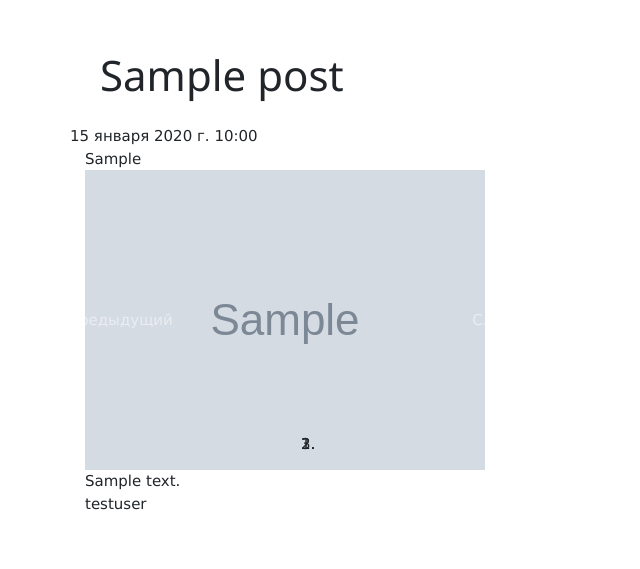
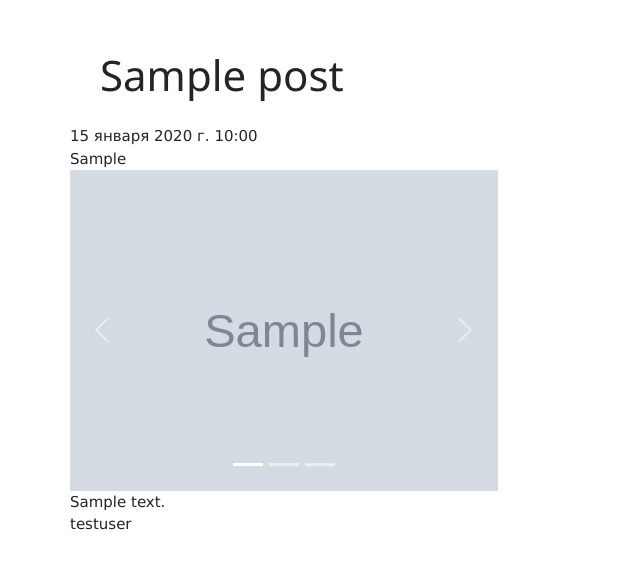
Before and after one commit to Zamarin-Alexey/Gardening3, a Django app: page /post/1 in a window 1280 px wide. Shown: the part 61-630 px from the top of the page, without its empty margins (0-640 px from the left). Run offline with Django 4.2, Linux system fonts and the light colour scheme; data comes from the database, SQL or seed files in the repository; tables that the repository leaves empty hold one stand-in row (values such as "Sample post"); grey boxes marked "Sample" are stand-in pictures; parts of the project's set-up code (start-up, migrations or seed data) failed here and were passed over; some libraries are stand-ins or nearby versions.

Commit message:
Карусель доделана

```diff
--- a/blog/templates/blog/post.html
+++ b/blog/templates/blog/post.html
@@ -2,35 +2,37 @@
 {% load static %}
 
 {% block content %}
-    <div class="w-100 m-auto">
+    <div class="w-75">
         <h1>{{ post.title }}</h1>
         <div>{{ post.publish_date }}</div>
-        <div class="post-container">
         <div>{{ post.tags }}</div>
         {% if images %}
-                <div id="carousel" class="carousel slide" data-ride="carousel">
-                    <!-- Индикаторы -->
-                    <ol class="carousel-indicators">
-                        <li data-target="#carousel" data-slide-to="0" class="active"></li>
-                        <li data-target="#carousel" data-slide-to="1"></li>
-                        <li data-target="#carousel" data-slide-to="2"></li>
-                    </ol>
+            <div id="carouselExampleIndicators" class="carousel slide image_carousel w-50" data-bs-ride="carousel">
+                <div class="carousel-indicators">
+                    <button type="button" data-bs-target="#carouselExampleIndicators" data-bs-slide-to="0"
+                            class="active" aria-current="true" aria-label="Slide 1"></button>
+                    <button type="button" data-bs-target="#carouselExampleIndicators" data-bs-slide-to="1"
+                            aria-label="Slide 2"></button>
+                    <button type="button" data-bs-target="#carouselExampleIndicators" data-bs-slide-to="2"
+                            aria-label="Slide 3"></button>
+                </div>
                 <div class="carousel-inner">
                     {% for image in images %}
                         <div class="carousel-item active">
-                            <img class="img-fluid" src="{{ image.image.url }}" alt="">
+                            <img src="{{ image.image.url }}" class="d-block w-100" style="width: 100% !important;" alt="...">
                         </div>
                     {% endfor %}
                 </div>
-                    <!-- Элементы управления -->
-                    <a class="carousel-control-prev" href="#carousel" role="button" data-slide="prev">
+                <button class="carousel-control-prev" type="button" data-bs-target="#carouselExampleIndicators"
+                        data-bs-slide="prev">
                     <span class="carousel-control-prev-icon" aria-hidden="true"></span>
-                        <span class="sr-only">Предыдущий</span>
-                    </a>
-                    <a class="carousel-control-next" href="#carousel" role="button" data-slide="next">
+                    <span class="visually-hidden">Предыдущий</span>
+                </button>
+                <button class="carousel-control-next" type="button" data-bs-target="#carouselExampleIndicators"
+                        data-bs-slide="next">
                     <span class="carousel-control-next-icon" aria-hidden="true"></span>
-                        <span class="sr-only">Следующий</span>
-                    </a>
+                    <span class="visually-hidden">Следующий</span>
+                </button>
             </div>
 
         {% endif %}
@@ -38,7 +40,6 @@
             {{ post.body }}
         </div>
         <div>{{ post.user_id }}</div>
-        </div>
 
     </div>
 {% endblock %}
--- a/static/global/css/styles4.css
+++ b/static/global/css/styles3.css
@@ -223,3 +223,7 @@ a {
 a:hover {
     color: #1ac06f;
 }
+
+.image_carousel {
+
+}
--- a/templates/base.html
+++ b/templates/base.html
@@ -19,7 +19,7 @@
     <meta name="description" content="{{ description }}">
     <title>{{ title }}</title>
     <meta name="theme-color" content="#7952b3">
-    <link rel="stylesheet" type="text/css" href="{% static 'global/css/styles4.css' %}">
+    <link rel="stylesheet" type="text/css" href="{% static 'global/css/styles3.css' %}">
     <link rel="shortcut icon" href="{% static 'global/images/logo.png' %}" type="image/png">
 </head>
 
```
Also changed, not shown: 1 other file. Lines whose indentation alone changed are shown as unchanged.
